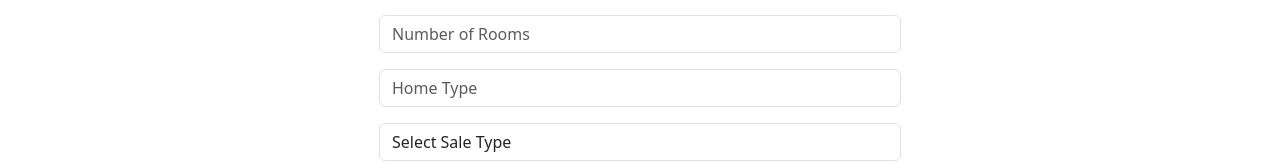
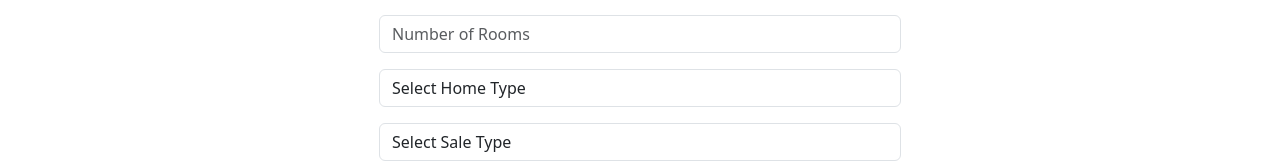
Before and after one commit to JhonatanBellaiza/property-management-portal-frontend, a React (Create React App) app: page /add-property in a window 1280 px wide. Shown: the part 303-465 px from the top of the page. Built offline with nearby package versions, Linux system fonts and the light colour scheme; the HTML template or start-up script is replaced by a standard one.

Commit message:
update dropdown

```diff
--- a/src/components/property/PropertyEditForm.js
+++ b/src/components/property/PropertyEditForm.js
@@ -30,13 +30,19 @@ const PropertyEditForm = ({ property, onSave, onCancel }) => {
       </div>
       <div className="form-group">
         <label>Home Type:</label>
-        <input
-          type="text"
+        <select
           className="form-control"
           name="propertyHomeType"
           value={updatedProperty.propertyHomeType}
           onChange={handleChange}
-        />
+        >
+          <option value="">Select Home Type</option>
+          <option value="Congo">Congo</option>
+          <option value="Duplex">Duplex</option>
+          <option value="Apartment">Apartment</option>
+          <option value="Ranch">Ranch</option>
+          <option value="TownHouse">TownHouse</option>
+        </select>
       </div>
       <div className="form-group">
         <label>Sale Type:</label>
--- a/src/components/property/PropertyForm.js
+++ b/src/components/property/PropertyForm.js
@@ -65,14 +65,19 @@ const PropertyForm = ({ onSubmit }) => {
           />
         </div>
         <div className="form-group py-2">
-          <input
-            type="text"
+          <select
             className="form-control"
             name="propertyHomeType"
             value={formData.propertyHomeType}
             onChange={handleChange}
-            placeholder="Home Type"
-          />
+          >
+            <option value="">Select Home Type</option>
+            <option value="Congo">Congo</option>
+            <option value="Duplex">Duplex</option>
+            <option value="Apartment">Apartment</option>
+            <option value="Ranch">Ranch</option>
+            <option value="TownHouse">TownHouse</option>
+          </select>
         </div>
         <div className="form-group py-2">
           <select
```
